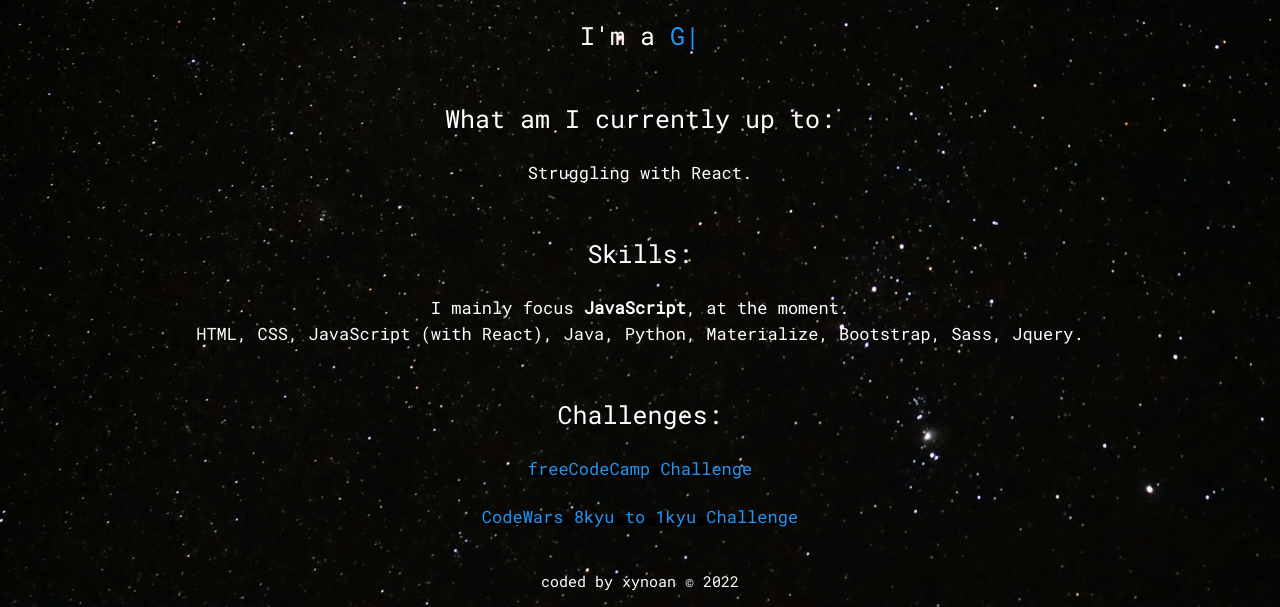
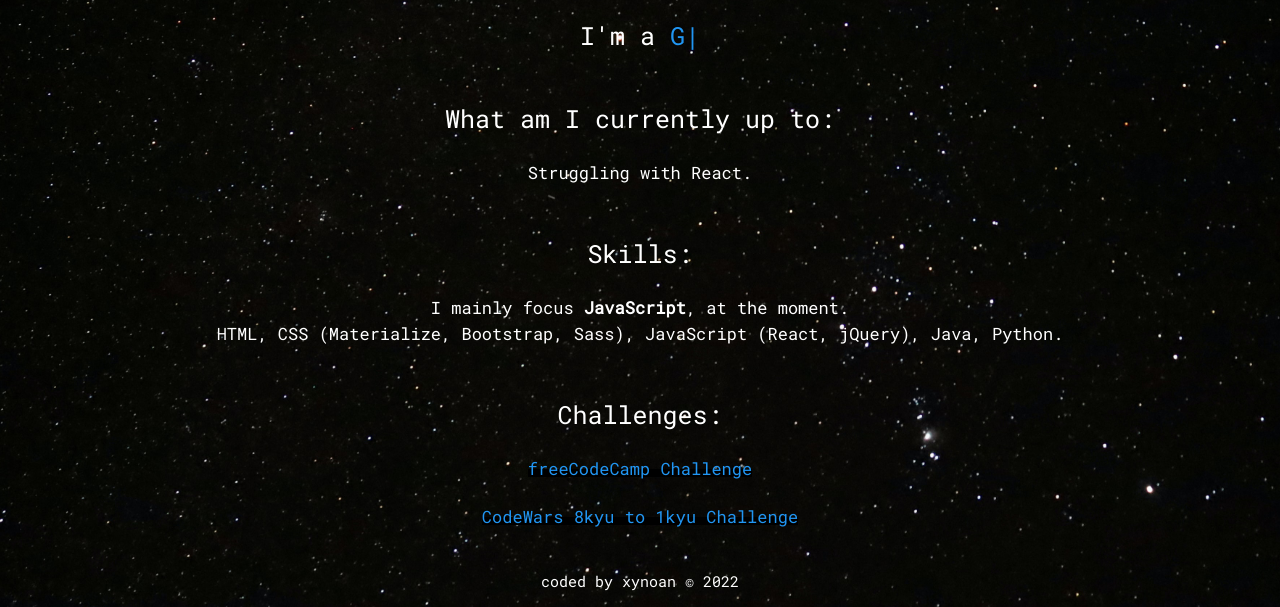
Before and after one commit to xynoan/xynoan, a plain HTML site: page index.html in a window 1280 px wide. Shown: the part 333-940 px from the top of the page. Drawn offline with nearby package versions, Linux system fonts and the light colour scheme.

Commit message:
updated skills

```diff
--- a/index.html
+++ b/index.html
@@ -28,8 +28,8 @@
     <section>
         <header>Skills:</header>
         <br>
-        <p>I mainly focus <b>JavaScript</b>, at the moment.
-        <p>HTML, CSS, JavaScript (with React), Java, Python, Materialize, Bootstrap, Sass, Jquery.</p>
+        <p>I mainly focus <b>JavaScript</b>, at the moment.<br>
+        <p>HTML, CSS (Materialize, Bootstrap, Sass), JavaScript (React, jQuery), Java, Python.</p>
     </section>
     <section>
         <header>Challenges:</header>
```
